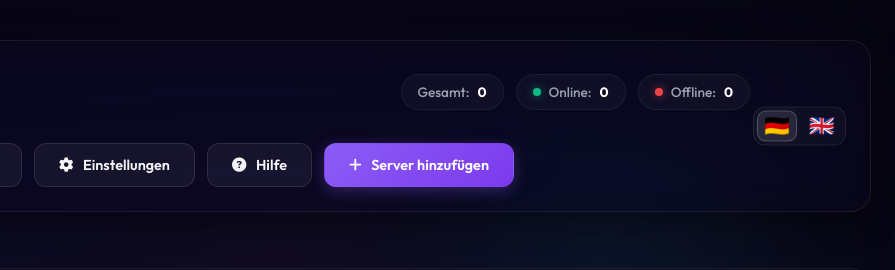
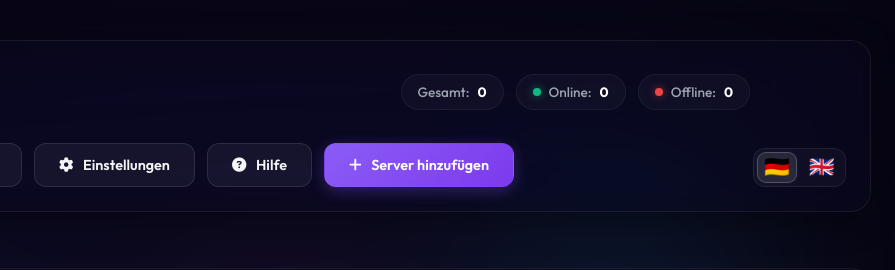
Before and after one commit to Scheibenwischer-nv/homeserver_hub, a website: page public/index.html in a window 1280 px wide. Shown: the top 270 px of the page, 385-1280 px from the left. Drawn offline with Linux system fonts and the light colour scheme; no server answers.

Commit message:
style: Move language selector to bottom right of header

```diff
--- a/public/style.css
+++ b/public/style.css
@@ -242,8 +242,7 @@ body {
   .lang-selector {
     position: absolute;
     right: 1.5rem;
-    top: 50%;
-    transform: translateY(-50%);
+    bottom: 1.5rem;
   }
 }
 
```
